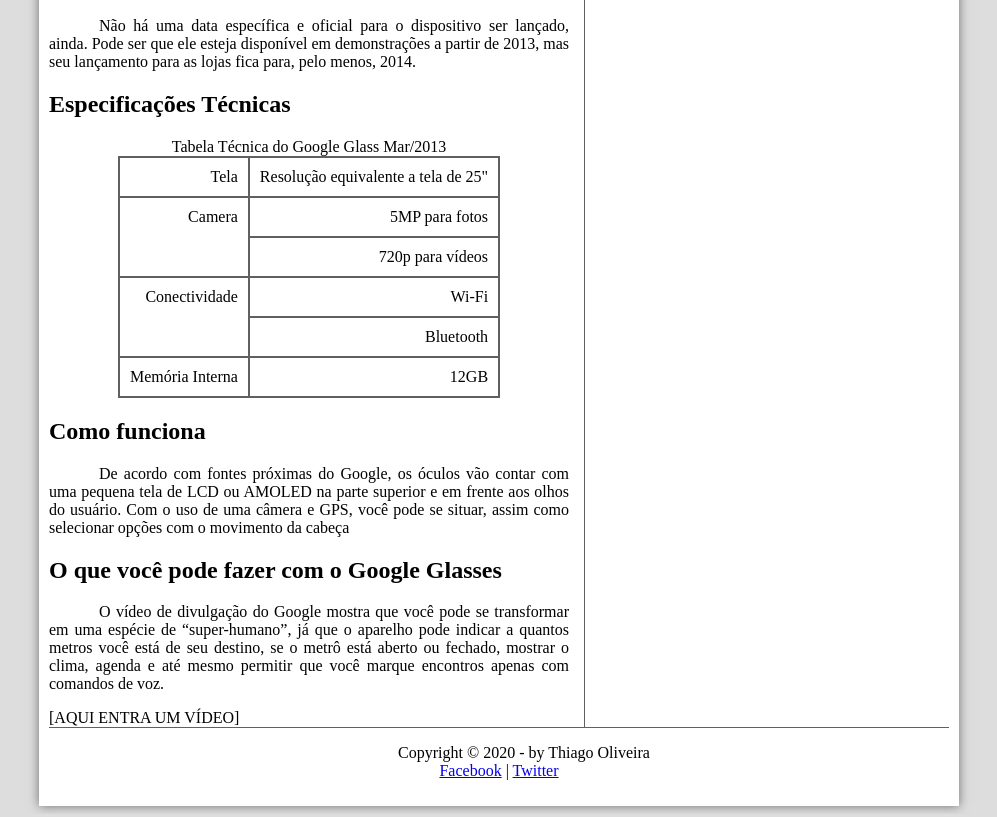
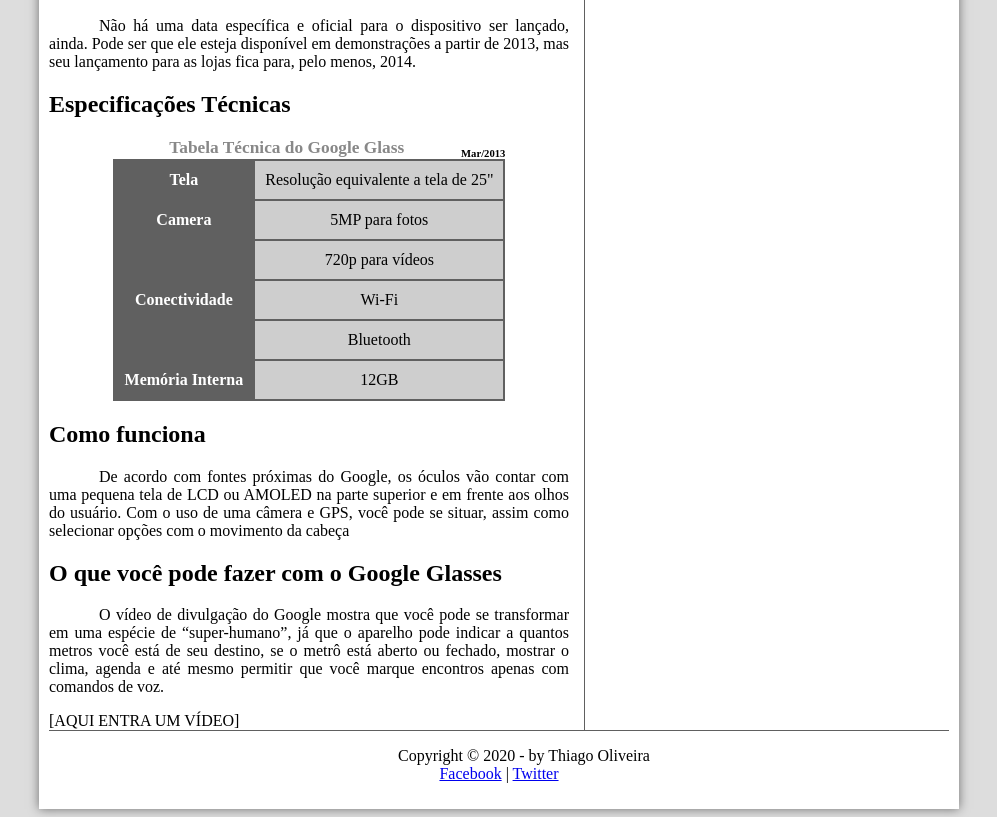
Before and after one commit to thiagoamaraloliveira/HTML-CSS-JAVASCRIPT, a plain HTML site: page Projetos/Projeto html 01/index.html in a window 1280 px wide. Shown: the part 881-1698 px from the top of the page, without its empty margins (141-1138 px from the left). Drawn offline with Linux system fonts and the light colour scheme.

Commit message:
terminado a tabela
utilizando class

```diff
--- a/Projetos/Projeto html 01/_css/estilo.css
+++ b/Projetos/Projeto html 01/_css/estilo.css
@@ -139,9 +139,33 @@
 table#tabelaspec td{
     border: 1px solid #606060;
     padding: 10px;
-    text-align: right;
-    vertical-align: top ;
+    text-align: center;
+    vertical-align: middle ;
+}
 
+table#tabelaspec td.ce {
+    color: white;
+    background-color: #606060;
+    vertical-align: top;
+    font-weight: bold;
+}
+
+table#tabelaspec td.cd {
+    background-color: #cecece;
+}
+
+table#tabelaspec caption {
+    color: #888888;
+    font-size: 13pt;
+    font-weight: bold;
+}
+
+table#tabelaspec caption span{
+    display: block;
+    float: right;
+    color: black;
+    font-size: 8pt;
+    margin-top: 10px;
 }
 
 aside#lateral {
--- a/Projetos/Projeto html 01/index.html
+++ b/Projetos/Projeto html 01/index.html
@@ -59,15 +59,15 @@
 
         <table id="tabelaspec">
             <caption>
-                Tabela Técnica do Google Glass Mar/2013
+                Tabela Técnica do Google Glass <span>Mar/2013</span>
             </caption>
 
-            <tr> <td>Tela</td><td>Resolução equivalente a tela de 25" </td></tr>
-            <tr> <td rowspan="2">Camera</td><td>5MP para fotos</td> </tr>
-            <tr>                            <td>720p para vídeos</td></tr>
-            <tr> <td rowspan="2">Conectividade</td><td> Wi-Fi  </td> </tr>
-            <tr>                                    <td>Bluetooth</td></tr>
-            <tr> <td>Memória Interna</td><td>12GB  </td></tr>
+            <tr> <td class="ce"> Tela</td><td class="cd" >Resolução equivalente a tela de 25" </td></tr>
+            <tr> <td rowspan="2" class="ce" >Camera</td><td class="cd" >5MP para fotos</td> </tr>
+            <tr>                            <td class="cd" >720p para vídeos</td></tr>
+            <tr> <td rowspan="2" class="ce" >Conectividade</td><td class="cd" > Wi-Fi  </td> </tr>
+            <tr>                                    <td class="cd" >Bluetooth</td></tr>
+            <tr> <td class="ce" >Memória Interna</td><td class="cd" >12GB  </td></tr>
         </table>
 
         <h1> Como funciona </h1>
```
